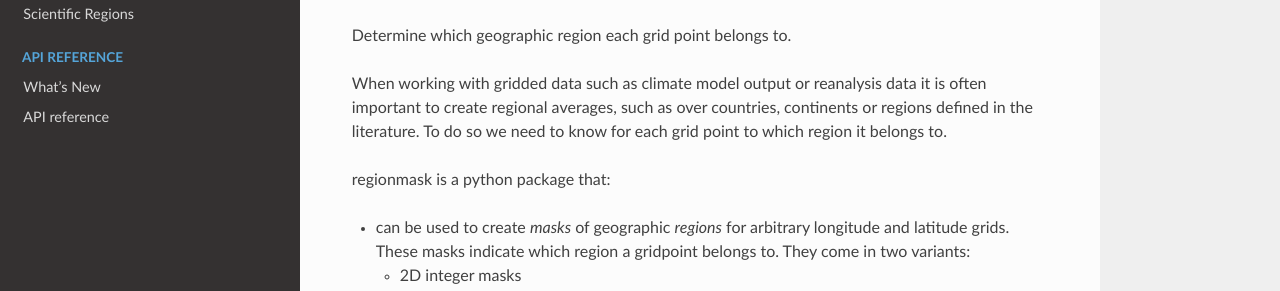
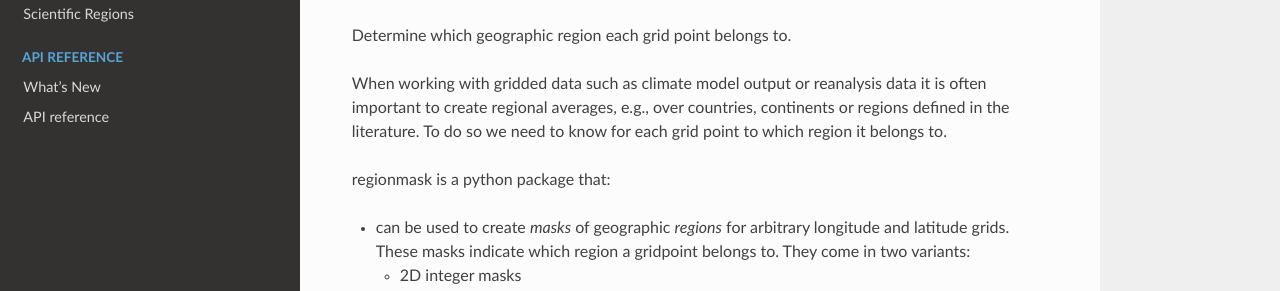
Before and after one commit to regionmask/regionmask, a Sphinx documentation site: the page built from docs/index.rst, in a window 1280 px wide and 1397 px high. Shown: the part 392-683 px from the top of the window. Built offline with Sphinx 7.4.7 and the Read the Docs theme 2.0.0, drawn with Linux system fonts in a browser that asks for light colours; pages that are not in the unit, such as notebooks, are missing from menus; the version number could not be read and is left out.

Commit message:
Apply suggestions from code review

```diff
--- a/docs/defined_scientific.rst
+++ b/docs/defined_scientific.rst
@@ -31,7 +31,7 @@
 Giorgi Regions
 ==============
 
-The Giorgi reference regions, originally rectangular regions proposed in Giorgi and
+The Giorgi reference regions, rectangular regions proposed in Giorgi and
 Francisco, 2000 were used in the third and fourth assessment reports of the
 Intergovernmental Panel on Climate Change (IPCC).
 
--- a/docs/index.rst
+++ b/docs/index.rst
@@ -16,7 +16,7 @@
 Determine which geographic region each grid point belongs to.
 
 When working with gridded data such as climate model output or reanalysis data it is
-often important to create regional averages, such as over countries, continents or
+often important to create regional averages, e.g., over countries, continents or
 regions defined in the literature. To do so we need to know for each grid point to which
 region it belongs to.
 
```
